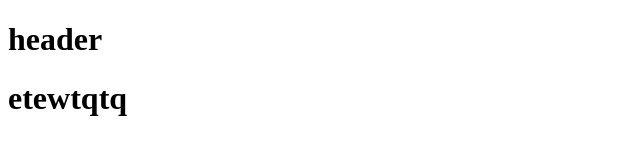
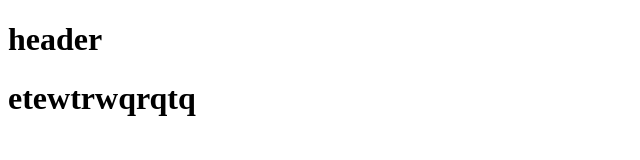
Before and after one commit to Brucenigel/test-pr-review-v2, a plain HTML site: page index.html in a window 1280 px wide. Shown: the whole page, without its empty margins (0-640 px from the left). Drawn offline with Linux system fonts and the light colour scheme.

Commit message:
rwqrqrqr

```diff
--- a/index.html
+++ b/index.html
@@ -8,6 +8,6 @@
 
   <body>
     <h1>header</h1>
-    <h1>etewtqtq</h1>
+    <h1>etewtrwqrqtq</h1>
   </body>
 </html>
```
